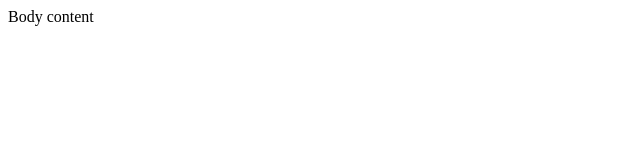
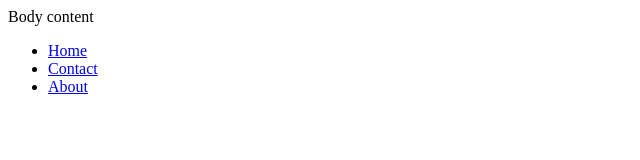
Before and after one commit to SergioMouraFe/html5game, a plain HTML site: page index.html in a window 1280 px wide. Shown: the whole page, without its empty margins (0-640 px from the left). Drawn offline with Linux system fonts and the light colour scheme.

Commit message:
Menu added

```diff
--- a/index.html
+++ b/index.html
@@ -5,5 +5,10 @@
 </head>
 <body>
 	<div>Body content</div>
+
+	<ul>
+		<li><a href="index.html">Home</a></li>
+		<li><a href="contact.html">Contact</a></li>
+		<li><a href="aboutus.html">About</a></li>
 </body>
 </html>
```
